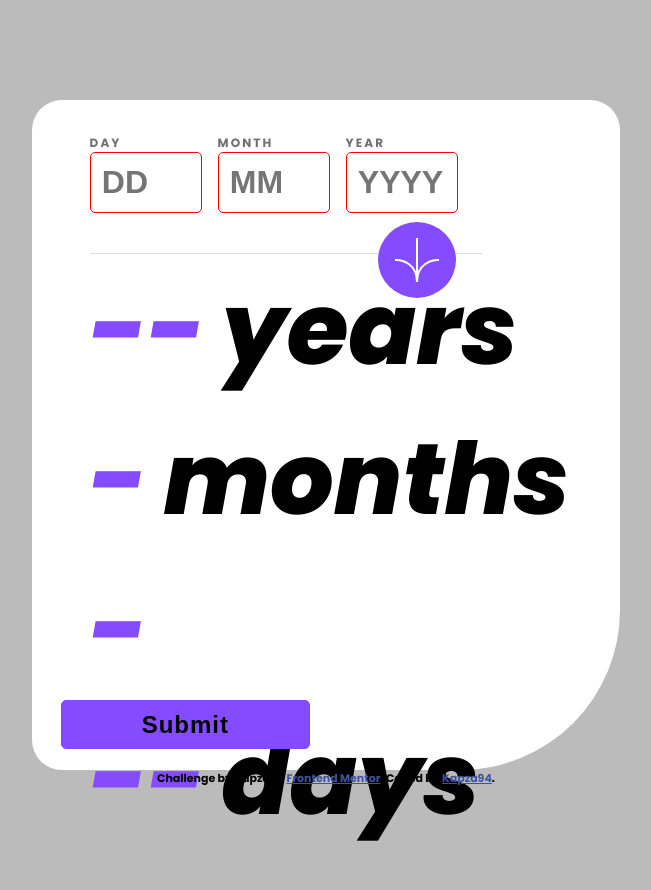
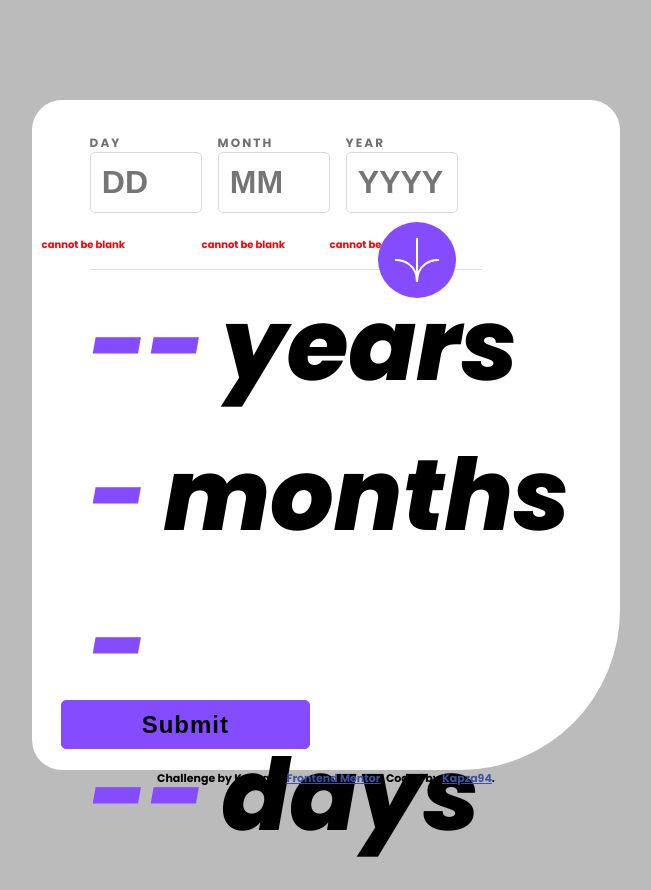
Before and after one commit to Kapza94/age-calculator-app, a plain HTML site: page index.html in a window 1280 px wide. Both pictures are taken after typing "Sample", "Sample", "Sample" into the empty fields and a click on the button "Submit". Shown: the whole page, without its empty margins (314-965 px from the left). Drawn offline with Linux system fonts and the light colour scheme.

Commit message:
Error handling added and input validation

```diff
--- a/app.js
+++ b/app.js
@@ -1,4 +1,28 @@
+//displaying errors
+const displayErrMsg = (elementId, message) =>{
+    const errElement = document.getElementById(elementId);
+    errElement.textContent = message;
+    errElement.style.color = 'red'
+}
 
+// removing errors
+const removeErrMsg = () =>{
+    const errIds = [
+        'day-err',
+        'month-err',
+        'year-err'
+    ]
+
+    errIds.forEach((id) =>{
+        const errElement = document.getElementById(id)
+        errElement.textContent = '';
+    })
+
+    inputYear.style.border = '';
+    inputMonth.style.border = '';
+    inputDay.style.border = '';
+
+}
 //Current Date
 const date = new Date();
 
@@ -25,24 +49,43 @@ let outputYear =document.getElementById('input-display-year');
 inputDay.addEventListener('input', (event) => {
     let inputValue = event.target.value;
     event.target.value = inputValue.replace(/[^0-9]/g, '');
-    console.log(inputValue)
+    if(event.target.value > 31){
+        outputDay.innerHTML = '--';
+        displayErrMsg('day-err', 'Can not be greater than 31')
+        event.target.style.border = '1px solid red'
+    }else {
+        removeErrMsg()
+    }
 })
 
 inputMonth.addEventListener('input', (event)=>{
-let inputValue = event.target.value;
-event.target.value = inputValue.replace(/[^0-9]/g, '');
+    let inputValue = event.target.value;
+    event.target.value = inputValue.replace(/[^0-9]/g, '');
+    if(event.target.value > 12){
+        outputMonth.innerHTML = '--';
+        displayErrMsg('month-err', 'Only months 1 - 12')
+        event.target.style.border = '1px solid red'
+    }else {
+        removeErrMsg()
+    }
 })
 
 inputYear.addEventListener('input', (event)=>{
-let inputValue = event.target.value;
-event.target.value = inputValue.replace(/[^0-9]/g, '');
-if(inputValue > currentYear){
-    inputYear.style.border = '1px solid red'
-}
+    let inputValue = event.target.value;
+    event.target.value = inputValue.replace(/[^0-9]/g, '');
+    if(event.target.value > currentYear){
+        outputYear.innerHTML = '--';
+        displayErrMsg('year-err', 'Cannot be in the future.')
+        event.target.style.border = '1px solid red'
+    } else {
+        removeErrMsg()
+    }
+
 })
 
 //SUBMIT CLICK
 submitButton.addEventListener('click', () => {
+    removeErrMsg()
     // User's typed Values
     let inputMonthValue = parseInt(inputMonth.value, 10) - 1; // Month is 0-indexed
     let inputYearValue = parseInt(inputYear.value, 10);
@@ -50,14 +93,16 @@ submitButton.addEventListener('click', () => {
 
     if (isNaN(inputYearValue) || isNaN(inputMonthValue) || isNaN(inputDayValue)) {
         // Handle the case where any input is NaN (e.g., display an error or set to a default value)
-        inputDay.style.border = '1px solid red';
-        outputDay.innerHTML = '--';
+        if(isNaN(inputYearValue)){
+            displayErrMsg('year-err','cannot be blank' )
+        }
+        if(isNaN(inputMonthValue)){
+            displayErrMsg('month-err','cannot be blank' )
+        }
+        if(isNaN(inputDayValue)){
+            displayErrMsg('day-err','cannot be blank' )
+        }
 
-        inputMonth.style.border = '1px solid red'
-        outputMonth.innerHTML = '--';
-
-        inputYear.style.border = '1px solid red'
-        outputYear.innerHTML = '--';
     } else {
         const currentDate = new Date();
         const birthDate = new Date(inputYearValue, inputMonthValue, inputDayValue); // Month is 0-indexed
@@ -92,28 +137,3 @@ submitButton.addEventListener('click', () => {
 
 
 // Once i put everything in miliseconds everything was better....
-
-
-    // if(inputDayValue > 31 || inputDayValue < 1){
-    //     submitButton.disabled = true;
-    //     outputYear.innerHTML = '--'
-    //     outputMonth.innerHTML = '--'
-    //     outputDay.innerHTML = '--'
-    //     inputDay.style.border = '1px solid red';
-    //     return
-    // }else {
-    //     inputDay.style.border = '';
-    // };
-
-    // console.log('Before if statement for month');
-
-    // if(inputMonthValue > 12 || inputMonthValue < 1){
-    //     submitButton.disabled = true;
-    //     outputYear.innerHTML = '--'
-    //     outputMonth.innerHTML = '--'
-    //     outputDay.innerHTML = '--'
-    //     inputMonth.style.border = '1px solid red';
-    //     return
-    // } else {
-    //     inputMonth.style.border = '';
-    // };
--- a/index.html
+++ b/index.html
@@ -24,6 +24,7 @@
     <div class="content-container content-center">
       <form action="" class="d-flex form">
         <!-- Day -->
+        <div class="d-flex align-column">
           <div id="input-day-wrapper" class="input-container d-flex align-column pad-left">
             <label for="input-date" class="label">DAY</label>
             <input
@@ -35,7 +36,10 @@
               placeholder="DD"
             />
           </div>
+          <div id="day-err" class="err-msg"></div>
+        </div>
         <!-- Month -->
+        <div class="d-flex align-column">
           <div id="input-month-wrapper" class="input-container d-flex align-column">
             <label for="input-month" class="label">MONTH</label>
             <input
@@ -48,7 +52,10 @@
               placeholder="MM"
             />
           </div>
+          <div id="month-err" class="err-msg"></div>
+        </div>
         <!--Year  -->
+        <div class="d-flex align-column">
           <div id="input-year-wrapper" class="input-container d-flex align-column">
             <label for="input-year" class="label">YEAR</label>
             <input
@@ -59,6 +66,8 @@
               class="input-field"
               placeholder="YYYY"
             />
+          </div>
+          <div id="year-err" class="err-msg"></div>
         </div>
       </form>
       <div class="svg-art">
--- a/style.css
+++ b/style.css
@@ -61,6 +61,9 @@ body {
   border-radius: 5px;
   border: 1px solid hsl(0, 0%, 86%);
   background-color: white;
+}
+.input-field:focus {
+  outline: none;
 }
 
 .form {
@@ -134,5 +137,7 @@ body {
   margin-left: 3rem;
 }
 
-.submit-btn-class {
+.err-msg {
+  font-size: 10px;
+  color: lightcoral;
 }
```
Lines whose indentation alone changed are shown as unchanged.
